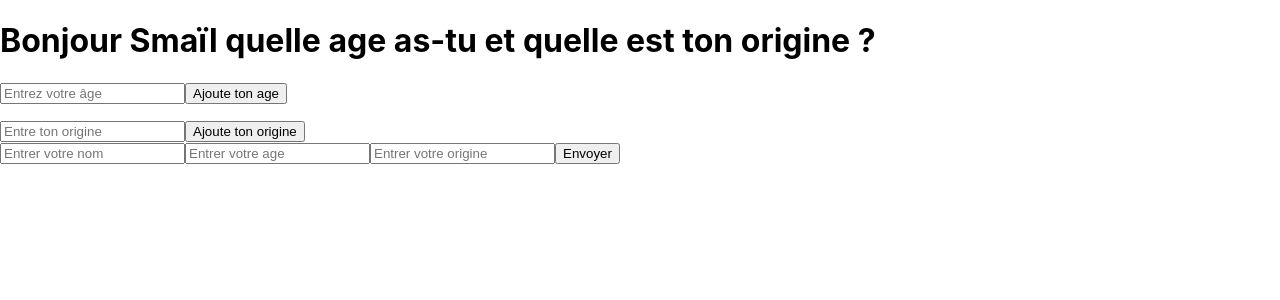
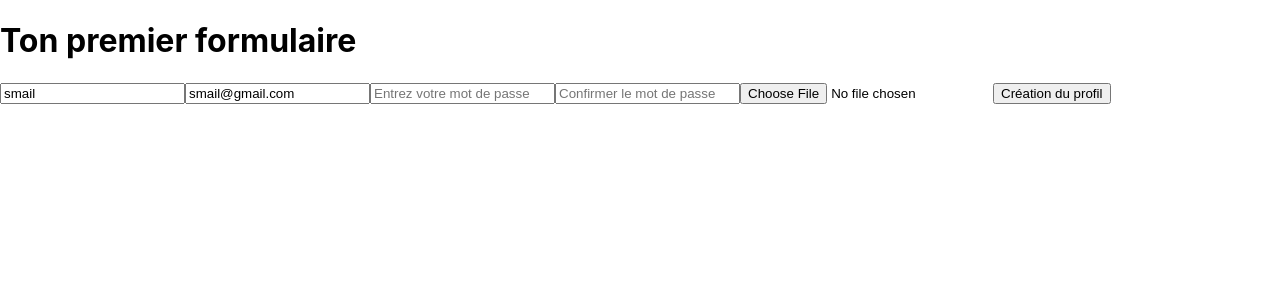
Before and after one commit to smail859/step_one, a React (Create React App) app: page / in a window 1280 px wide. Shown: the top 300 px of the page. Built offline with nearby package versions, Linux system fonts and the light colour scheme.

Commit message:
Création d'un formulaire

```diff
--- a/src/App.js
+++ b/src/App.js
@@ -1,17 +1,14 @@
 import "./App.css";
-import Greeting from "./Greeting";
-import Age from "./Age";
-import Origine from "./Origine";
-import WelcomeForm from "./WelcomeForm";
-
+// import Greeting from "./Greeting";
+// import Age from "./Age";
+// import Origine from "./Origine";
+// import WelcomeForm from "./WelcomeForm";
+import Form from "./Form";
 // Utilisation des props name et message du fichier Greeting.js
 function App() {
   return (
     <div>
-      <Greeting message="Bonjour" name="Smaïl" />
-      <Age />
-      <Origine />
-      <WelcomeForm />
+      <Form/>
     </div>
   );
 }
--- /dev/null
+++ b/src/Form.js
@@ -0,0 +1,103 @@
+import { useState } from 'react';
+
+function Form() {
+    const [userName, setUsername] = useState("smail");
+    const [confirmPassword, setConfirmPassword] = useState("");
+    const [mail, setMail] = useState("smail@gmail.com");
+    const [password, setPassword] = useState("");
+    const [submitted, setSubmitted] = useState(false);
+    const [errorMessage, setErrorMessage] = useState("");
+
+    // Regex pour vérifier le format d'un email
+    const regexEmail = /^[^\s@]+@[^\s@]+\.[^\s@]+$/;
+
+    const handleSubmitted = (event) => {
+        event.preventDefault();
+        verifPassword(); // Vérifie les mots de passe
+        verifUserName(); // Vérifie le nom d'utilisateur
+        veriEmail(); // Vérifie l'email
+
+        // Si aucune erreur, soumets le formulaire
+        if (!errorMessage) {
+            setSubmitted(true);
+            // Réinitialiser les champs
+            setUsername("");
+            setMail("");
+            setPassword("");
+            setConfirmPassword("");
+            setErrorMessage(""); // Réinitialise les messages d'erreur
+        }
+    };
+
+    const verifPassword = () => {
+        if (password !== confirmPassword) {
+            setErrorMessage("Vous devez indiquer deux mots de passe identiques");
+        } else {
+            setErrorMessage("");
+        }
+    }
+
+    const verifUserName = () => {
+        if (userName.length < 10) {
+            setErrorMessage("Vous devez indiquer un nom d'utilisateur avec au moins 10 lettres");
+        } else {
+            setErrorMessage("");
+        }
+    }
+
+    const veriEmail = () => {
+        if (!regexEmail.test(mail)) { // Utilise .test() pour vérifier le format
+            setErrorMessage("Votre adresse mail n'est pas valide");
+        } else {
+            setErrorMessage("");
+        }
+    }
+
+    return (
+        <div>
+            <h1>Ton premier formulaire</h1>
+            <form onSubmit={handleSubmitted}>
+                <input
+                    type="text"
+                    placeholder="Entrez votre nom d'utilisateur"
+                    value={userName}
+                    onChange={(e) => {
+                        setUsername(e.target.value);
+                        verifUserName(); // Vérifie à chaque changement
+                    }}
+                />
+                <input
+                    type="email"
+                    placeholder="Entrez votre adresse mail"
+                    value={mail}
+                    onChange={(e) => {
+                        setMail(e.target.value);
+                        veriEmail(); // Vérifie l'email à chaque changement
+                    }}
+                />
+                <input
+                    type="password"
+                    placeholder="Entrez votre mot de passe"
+                    value={password}
+                    onChange={(e) => setPassword(e.target.value)}
+                />
+                <input
+                    type="password"
+                    placeholder="Confirmer le mot de passe"
+                    value={confirmPassword}
+                    onChange={(e) => {
+                        setConfirmPassword(e.target.value);
+                        verifPassword(); // Vérifie à chaque changement
+                    }}
+                />
+                <input type="file" />
+                <button type="submit">Création du profil</button>
+
+                {submitted && !errorMessage && <p>Félicitation, votre profil est bien créé {userName}</p>}
+                {errorMessage && <p style={{ color: 'red' }}>{errorMessage}</p>}
+            </form>
+        </div>
+    );
+}
+
+export default Form;
```
